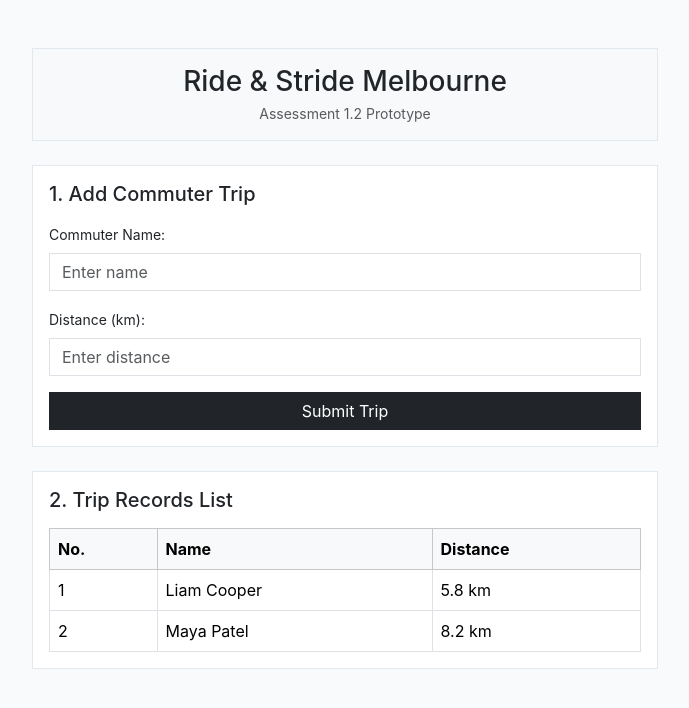
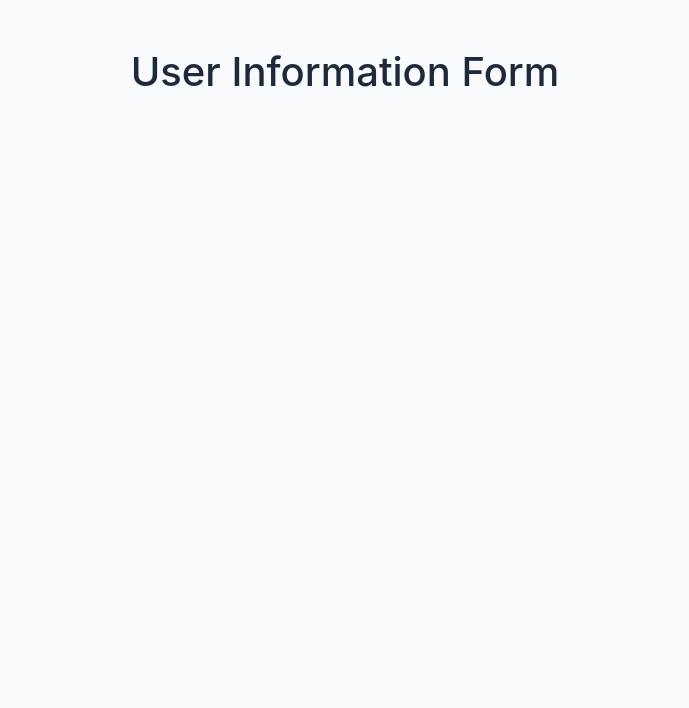
Before and after one commit to ShiinsMashiro/FIT5032, a Vue app: page / in a window 1280 px wide. Shown: the top 708 px of the page, without its empty margins (295-984 px from the left). Built offline with nearby package versions, Linux system fonts and the light colour scheme.

Commit message:
ePortfolio Task 3.1: Complete Activity 1 - Setup Bootstrap 5 and create LibraryRegistrationForm component

```diff
--- a/src/App.vue
+++ b/src/App.vue
@@ -1,116 +1,16 @@
 <template>
-  <div class="container my-5" style="max-width: 650px;">
-    <!-- Simple Title -->
-    <div class="p-3 mb-4 bg-light border text-center">
-      <h3 class="text-dark mb-1">Ride & Stride Melbourne</h3>
-      <p class="text-muted mb-0 small">Assessment 1.2 Prototype</p>
-    </div>
-
-    <!-- Part 1: Input Form (BR B.1 Validation) -->
-    <div class="card p-3 mb-4 border">
-      <h5 class="mb-3">1. Add Commuter Trip</h5>
-
-      <!-- Error Message -->
-      <div v-if="errorMsg" class="alert alert-danger py-2 small mb-3">
-        {{ errorMsg }}
-      </div>
-
-      <form @submit.prevent="addTrip">
-        <div class="mb-3">
-          <label class="form-label small">Commuter Name:</label>
-          <input
-            v-model="commuterName"
-            type="text"
-            class="form-control"
-            placeholder="Enter name"
-          />
-        </div>
-
-        <div class="mb-3">
-          <label class="form-label small">Distance (km):</label>
-          <input
-            v-model="tripDistance"
-            type="number"
-            class="form-control"
-            placeholder="Enter distance"
-          />
-        </div>
-
-        <button type="submit" class="btn btn-dark w-100">
-          Submit Trip
-        </button>
-      </form>
-    </div>
-
-    <!-- Part 2: Data Table (BR B.2 Dynamic Data) -->
-    <div class="card p-3 border">
-      <h5 class="mb-3">2. Trip Records List</h5>
-
-      <table class="table table-bordered mb-0">
-        <thead class="table-light">
-          <tr>
-            <th>No.</th>
-            <th>Name</th>
-            <th>Distance</th>
-          </tr>
-        </thead>
-        <tbody>
-          <tr v-for="(item, index) in tripList" :key="index">
-            <td>{{ index + 1 }}</td>
-            <td>{{ item.name }}</td>
-            <td>{{ item.distance }} km</td>
-          </tr>
-        </tbody>
-      </table>
-    </div>
+  <div id="app">
+    <!-- Activity 1.2: Import and render the LibraryRegistrationForm component while commenting out JSON -->
+    <LibraryRegistrationForm />
+    <!-- <JSON /> -->
   </div>
 </template>
 
 <script setup>
-import { ref } from 'vue'
-
-// Form input variables
-const commuterName = ref('')
-const tripDistance = ref('')
-const errorMsg = ref('')
-
-// List of trips
-const tripList = ref([
-  { name: 'Liam Cooper', distance: 5.8 },
-  { name: 'Maya Patel', distance: 8.2 }
-])
-
-// Function to add a new trip
-function addTrip() {
-  // Check if name is empty
-  if (commuterName.value === '') {
-    errorMsg.value = 'Please enter a name.'
-    return
-  }
-
-  // Check if distance is valid and positive
-  if (tripDistance.value <= 0) {
-    errorMsg.value = 'Distance must be greater than 0.'
-    return
-  }
-
-  // Clear error message
-  errorMsg.value = ''
-
-  // Add the new item into the list
-  tripList.value.push({
-    name: commuterName.value,
-    distance: tripDistance.value
-  })
-
-  // Clear form inputs
-  commuterName.value = ''
-  tripDistance.value = ''
-}
+import LibraryRegistrationForm from './components/LibraryRegistrationForm.vue'
+// import JSON from './components/JSON.vue'
 </script>
 
 <style>
-body {
-  background-color: #f8fafc;
-}
+/* Global styling */
 </style>
--- /dev/null
+++ b/src/components/LibraryRegistrationForm.vue
@@ -0,0 +1,19 @@
+<template>
+  <div class="container mt-5">
+    <div class="row">
+      <div class="col-md-8 offset-md-2">
+        <h1 class="text-center">User Information Form</h1>
+      </div>
+    </div>
+  </div>
+</template>
+
+<script setup>
+// Our logic will go here
+// 我们的逻辑将在这里实现
+</script>
+
+<style scoped>
+/* Our logic will go here */
+/* 我们的逻辑将在这里实现 */
+</style>
```
Also changed, not shown: 1 other file (tests, documents, lock files or other folders).
